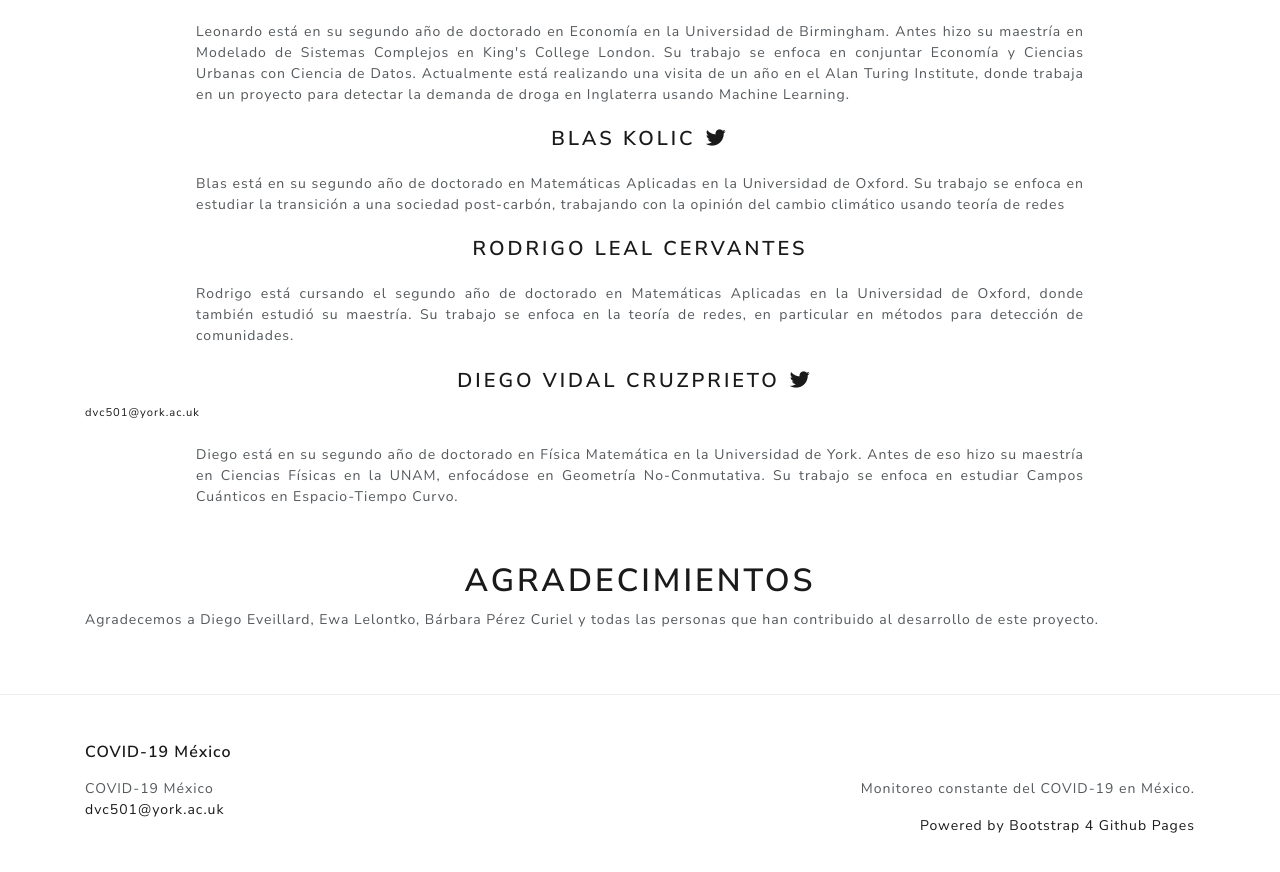
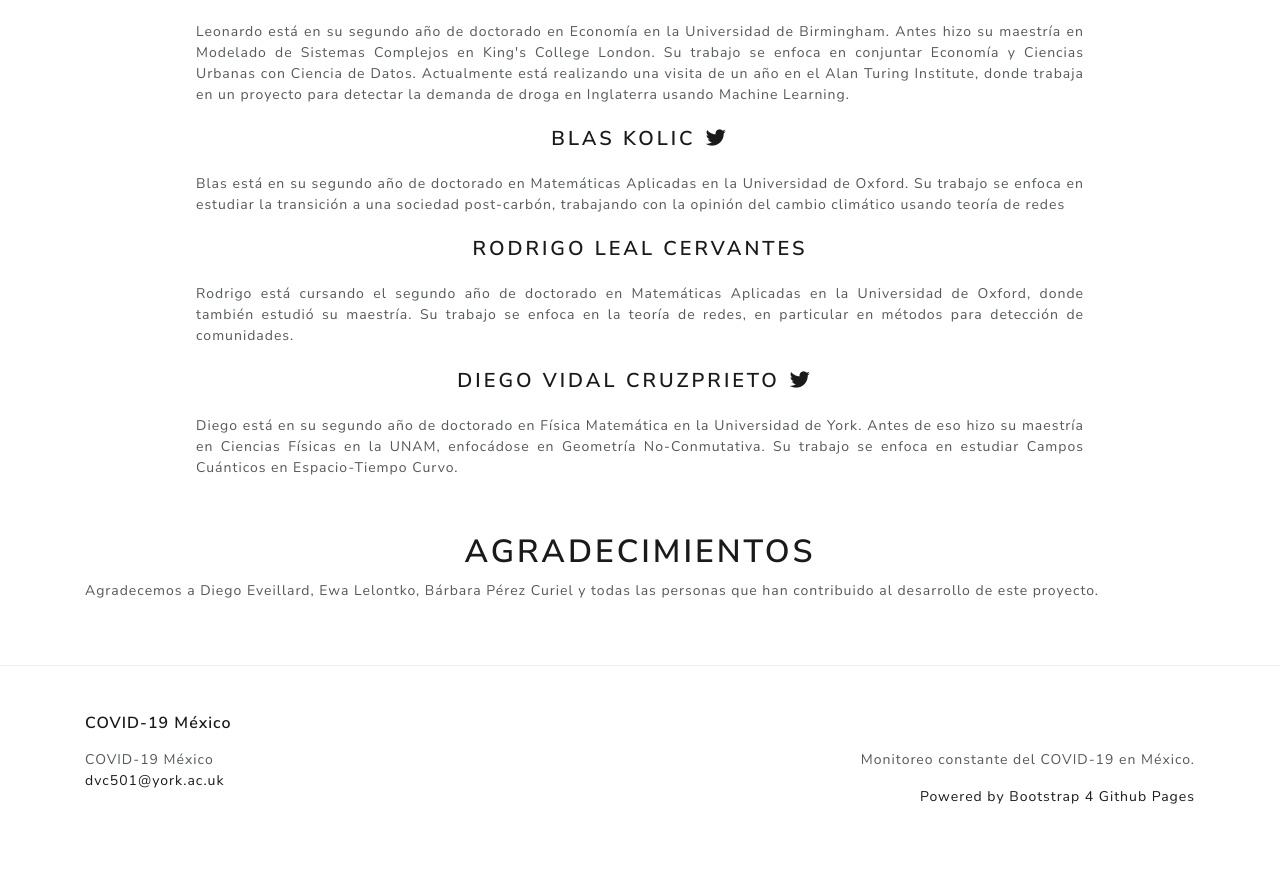
Before and after one commit to mexicovid19/mexicovid19.github.io, a Jekyll site: the page built from docs/about.html, in a window 1280 px wide and 900 px high, scrolled down 1299 px. Shown: the top 872 px of the window. Built offline with Jekyll 4.4.1, drawn with Linux system fonts in a browser that asks for light colours; nearby versions of some CDN libraries; a script that is not in the unit is left out; comment, search, counter and statistics services are not loaded.

Commit message:
Plot for susy 3

```diff
--- a/docs/about.html
+++ b/docs/about.html
@@ -55,7 +55,7 @@ layout: default
     <h4 class='text-center' style='margin-top:2%'>Rodrigo Leal Cervantes</h4>
     <div class='justify-content-center' style='text-align: justify; margin-left: 10%; margin-right: 10%; margin-top:2%'> Rodrigo está cursando el segundo año de doctorado en Matemáticas Aplicadas en la Universidad de Oxford, donde también estudió su maestría. Su trabajo se enfoca en la teoría de redes, en particular en métodos para detección de comunidades.</div>
 
-    <h4 class='text-center' style='margin-top:2%'> Diego Vidal Cruzprieto<a href="https://twitter.com/vidaleando"><i class="fa fa-twitter" style=" margin-left: 10px; margin-right: 10px;"></i></a></h4><a href="mailto:dvc501@york.ac.uk"><small>dvc501@york.ac.uk</small></a>
+    <h4 class='text-center' style='margin-top:2%'> Diego Vidal Cruzprieto<a href="https://twitter.com/vidaleando"><i class="fa fa-twitter" style=" margin-left: 10px; margin-right: 10px;"></i></a></h4>
     <div class='justify-content-center' style='text-align: justify; margin-left: 10%; margin-right: 10%; margin-top:2%'>  Diego está en su segundo año de doctorado en Física Matemática en la Universidad de York. Antes de eso hizo su maestría en Ciencias Físicas en la UNAM, enfocádose en Geometría No-Conmutativa. Su trabajo se enfoca en estudiar Campos Cuánticos en Espacio-Tiempo Curvo. </div>
 
 <h1 class='text-center' style='margin-top:5%'>Agradecimientos</h1>
--- a/docs/assets/javascript/grafica_totales.js
+++ b/docs/assets/javascript/grafica_totales.js
@@ -146,7 +146,6 @@ d3.csv(url, function(data) {
             .y(function(d) {
                 return y(+d.Susana_00)
             })
-            .filter(function(d) { return d.Susana_00 == 0; }).remove()
         )
         .attr("stroke", "#000000")
         .style("stroke-width", 1.5)
@@ -164,7 +163,6 @@ d3.csv(url, function(data) {
             .y(function(d) {
                 return y(+d.Susana_20)
             })
-            .filter(function(d) { return d.Susana_00 == 0; }).remove()
         )
         .attr("stroke", "#000000")
         .style("stroke-width", 1.5)
@@ -180,10 +178,6 @@ d3.csv(url, function(data) {
             .y(function(d) {
                 return y(+d.Susana_50)
             })
-            .filter(function(d) { return d.Susana_00 == 0; }).remove()
-            /*.defined(function(d) {
-                return d.Susana_50 !== 0;
-            })*/
         )
         .attr("stroke", "#000000")
         .style("stroke-width", 1.5)
```
